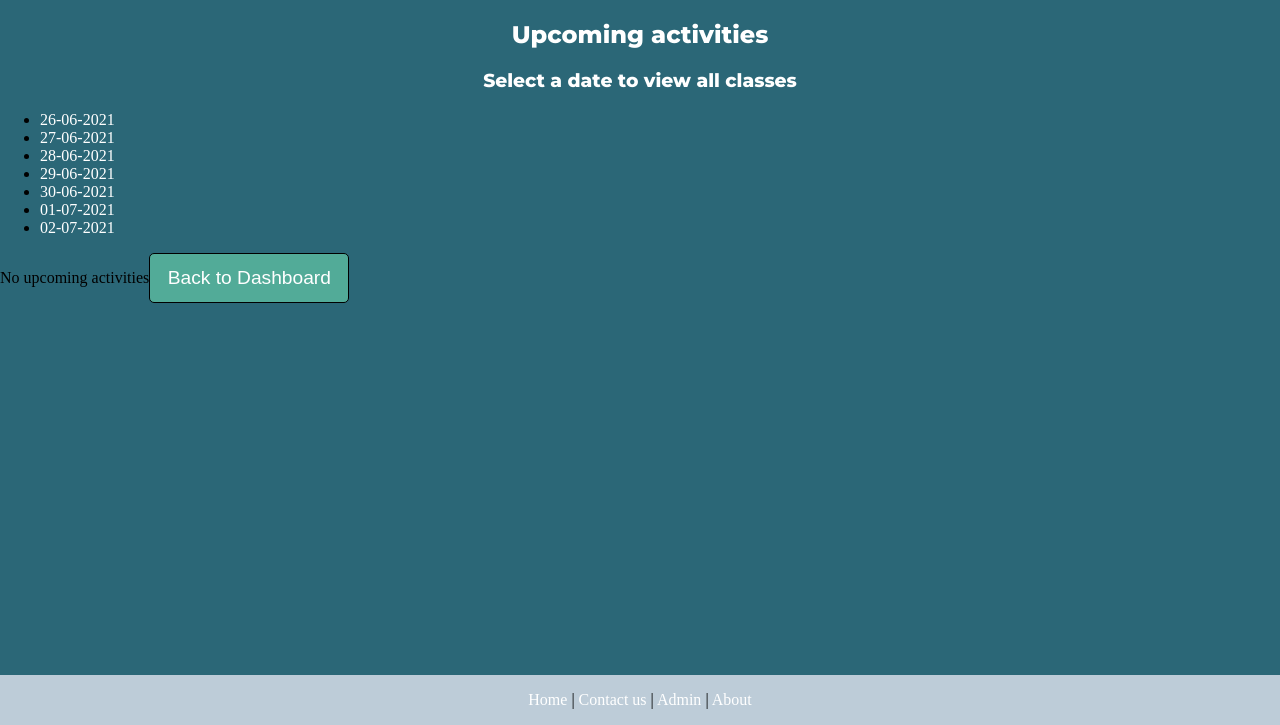
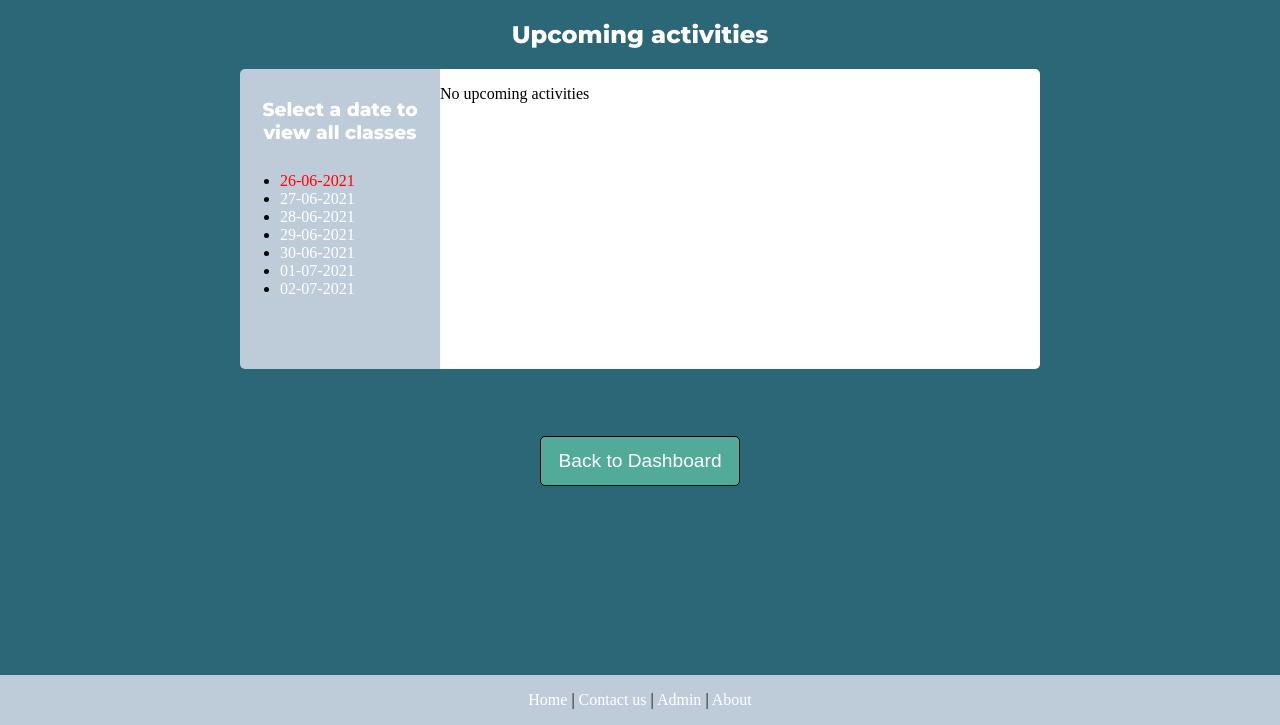
Before and after one commit to AK-UGlas/fit-me-in, a Flask app: a page that uses templates/activities/view-all.html in a window 1280 px wide. Shown: the part 75-800 px from the top of the page. Run offline with Flask 2, Linux system fonts and the light colour scheme; data that the repository does not hold is empty; some libraries are stand-ins or nearby versions.

Commit message:
add styling to view activities pages

```diff
--- a/controllers/activities_controller.py
+++ b/controllers/activities_controller.py
@@ -97,8 +97,8 @@ def view_all(id, date):
 
     # create a list of date strings, starting with today
     week = make_week(today)
-
-    return render_template("activities/view-all.html", id=id, week=week, activities=activities)
+    selected_date = selected_date.strftime("%d-%m-%Y")
+    return render_template("activities/view-all.html", id=id, week=week, activities=activities, selected_date=selected_date)
 
 @act_bp.route("/activities/<activity_id>/edit")
 def edit_activity(activity_id):
--- a/models/activity.py
+++ b/models/activity.py
@@ -14,5 +14,7 @@ class Activity():
             return time.isoformat()
         return time.strftime("%H:%M")
 
-    def get_date(self):
-        return self.start.date().isoformat()
+    def get_date(self, iso=False):
+        if iso:
+            return self.start.date().isoformat()
+        return self.start.strftime('%d-%m-%Y')
--- a/repositories/activity_repo.py
+++ b/repositories/activity_repo.py
@@ -90,7 +90,7 @@ def update(activity):
         return False
 
     sql = "UPDATE activities SET (activity_name, start_time, date, location_id) = (%s, %s, %s, %s) WHERE id = %s"
-    values = [activity.name, activity.get_start_time(True), activity.get_date(), activity.location.id, activity.id]
+    values = [activity.name, activity.get_start_time(True), activity.get_date(True), activity.location.id, activity.id]
     run_sql(sql, values)
 
     return True
--- a/static/css/styles.css
+++ b/static/css/styles.css
@@ -226,12 +226,87 @@ body {
 }
 
 #bookings {
-    display: flex;
-    flex-direction: column;
-
+    position: relative;
+    margin: 5%;
+    width: 90%;
+    border-collapse:collapse;
+    border: thin solid #bdccd8;
+    box-shadow: 2px 2px 12px rgba(0, 0, 0, 0.2), -1px -1px 8px rgba(0, 0, 0, 0.2);
 }
 
-#all-acts {
+#bookings > thead > tr {
+    text-align: left;
+    color: white;
+    background-color: #52ab98;
+}
+
+tr {
+    transition: all 0.2s ease-in;
+    cursor: pointer;
+}
+
+th, td {
+    padding: 10px;
+    border-bottom: 1px solid #ddd;
+}
+
+td > a {
+    display: block;
+    color: black;
+}
+
+td > a:hover {
+    color: black;
+    text-decoration: none;
+}
+
+tr:hover {
+    transform: scale(1.02);
+    box-shadow: 2px 2px 12px rgba(0, 0, 0, 0.2), -1px -1px 8px rgba(0, 0, 0, 0.2);
+    background-color: red;
+}
+
+#all-bookings {
+    grid-area: table;
+    width: 600px;
+    height: 300px;
+    border-top-right-radius: 5px;
+    border-bottom-right-radius: 5px;
+    background: white;
+    overflow-y: auto;
+}
+
+#booking-content {
+    display: grid;
+    grid-template-columns: 200px 200px 200px 200px;
+    grid-template-rows: auto;
+    grid-template-areas:
+        " heading heading heading heading"
+        "date table table table"
+        " . btn-dash btn-dash .";
+    justify-content: center;
+}
+
+#booking-content > h2 {
+    grid-area: heading;
+}
+
+#date-picker {
+    grid-area: date;
+    background-color:#bdccd8;
+    border-top-left-radius: 5px;
+    border-bottom-left-radius: 5px;
+}
+
+#date-picker > h3 {
+    text-align: center;
+    padding: 10px;
+}
+
+#dash {
+    grid-area: btn-dash;
     display: flex;
-    flex-direction: row;
+    justify-content: center;
+    align-items: center;
+    height: 200px;
 }
--- a/templates/activities/view-all.html
+++ b/templates/activities/view-all.html
@@ -1,44 +1,55 @@
 {% extends 'ext_base.html' %}
 
 {% block content %}
-<section id="bookings">
-    <div>
-        <hgroup>
+<section id="booking-content">
     <h2>Upcoming activities</h2>
+    <div id="date-picker">
         <h3>Select a date to view all classes</h3>
-        </hgroup>
         <ul>
             {% for day in week %}
-            <div>
             <li>
+                {% if day != selected_date %}
                 <a href="/activities/{{ id }}/view_{{ day }}">{{ day }}</a>
+                {% else %}
+                <a href="/activities/{{ id }}/view_{{ day }}" style="color: #FF0000;">{{ day }}</a>
+                {% endif %}
             </li>
-            </div>
             {% endfor %}
         </ul>
     </div>
-    <div id="all-acts">
+    <div id="all-bookings">
         {% if activities %}
-        <ul>
+            <table id="bookings">
+                <thead>
+                    <tr>
+                        <th>Start time</th>
+                        <th>Activity</th>
+                        <th>Location</th>
+                    </tr>
+                </thead>
             {% for activity in activities %}
-            <div>
-                {{ activity.get_start_time() }}
-                {{ activity.name }}
-                {{ activity.location.room_name }}
-                <a href="/activities/{{ id }}_viewing_{{ activity.id }}/view">View details</a>
-            </div>
+            <tr>
+                <td><a href="/activities/{{ id }}_viewing_{{ activity.id }}/view">{{ activity.get_start_time() }}</a></td>
+                <td><a href="/activities/{{ id }}_viewing_{{ activity.id }}/view">{{ activity.name }}</a></td>
+                <td><a href="/activities/{{ id }}_viewing_{{ activity.id }}/view">{{ activity.location.room_name }}</a></td>
+            </tr>
             {% endfor %}
-        </ul>
+        </table>
         {% else %}
         <div>
             <p>No upcoming activities</p>
         </div>
         {% endif %}
-        <div>
+    </div>
+
+    <div id="dash">
+        {% if id == 'admin' %}
         <form action="/admin-dash">
+        {% else %}
+        <form action="/members/dash_{{ id }}">
+        {% endif %}
             <input class="submit-button" type="submit" value="Back to Dashboard">
         </form>
     </div>
-    </div>
 </section>
 {% endblock %}
--- a/templates/members/dashboard.html
+++ b/templates/members/dashboard.html
@@ -32,7 +32,7 @@
     </aside>
     <section class="img-div" id="book">
         <h1>Book a class</h1>
-        <a href="/members/{{ member.id }}/book_{{ today }}" class="img-link" id="activity-link">Book a class</a>
+        <a href="/activities/{{ member.id }}/view_{{ today }}" class="img-link" id="activity-link">Book a class</a>
     </section>
     <section class="img-div" id="view-bookings">
         <h1>View all bookings</h1>
```
Also changed, not shown: templates/bookings/view.html (+24 -19 lines), templates/members/book.html (deleted, +0 -46 lines), static/images/proud.jpeg (deleted). Lines whose indentation alone changed are shown as unchanged.
